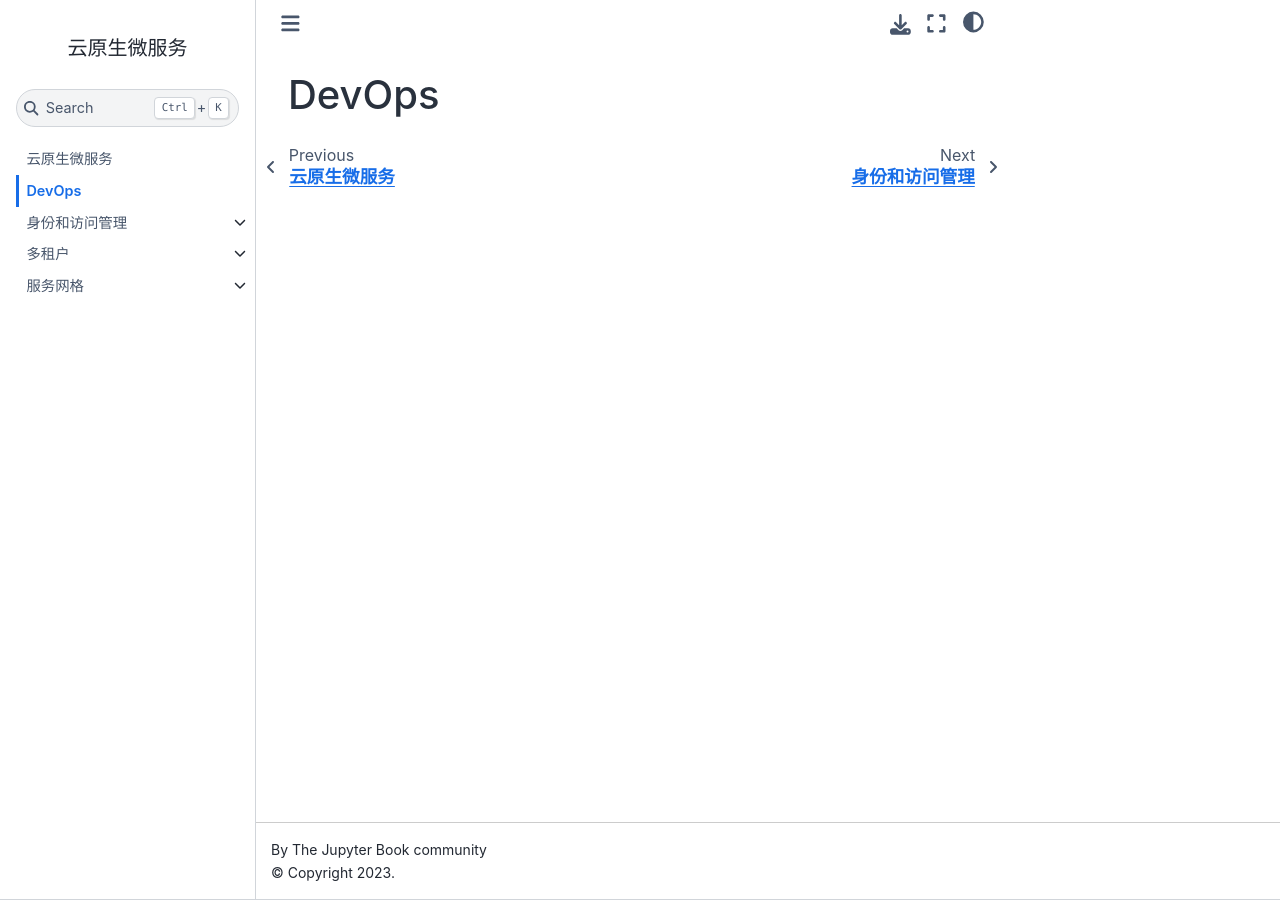
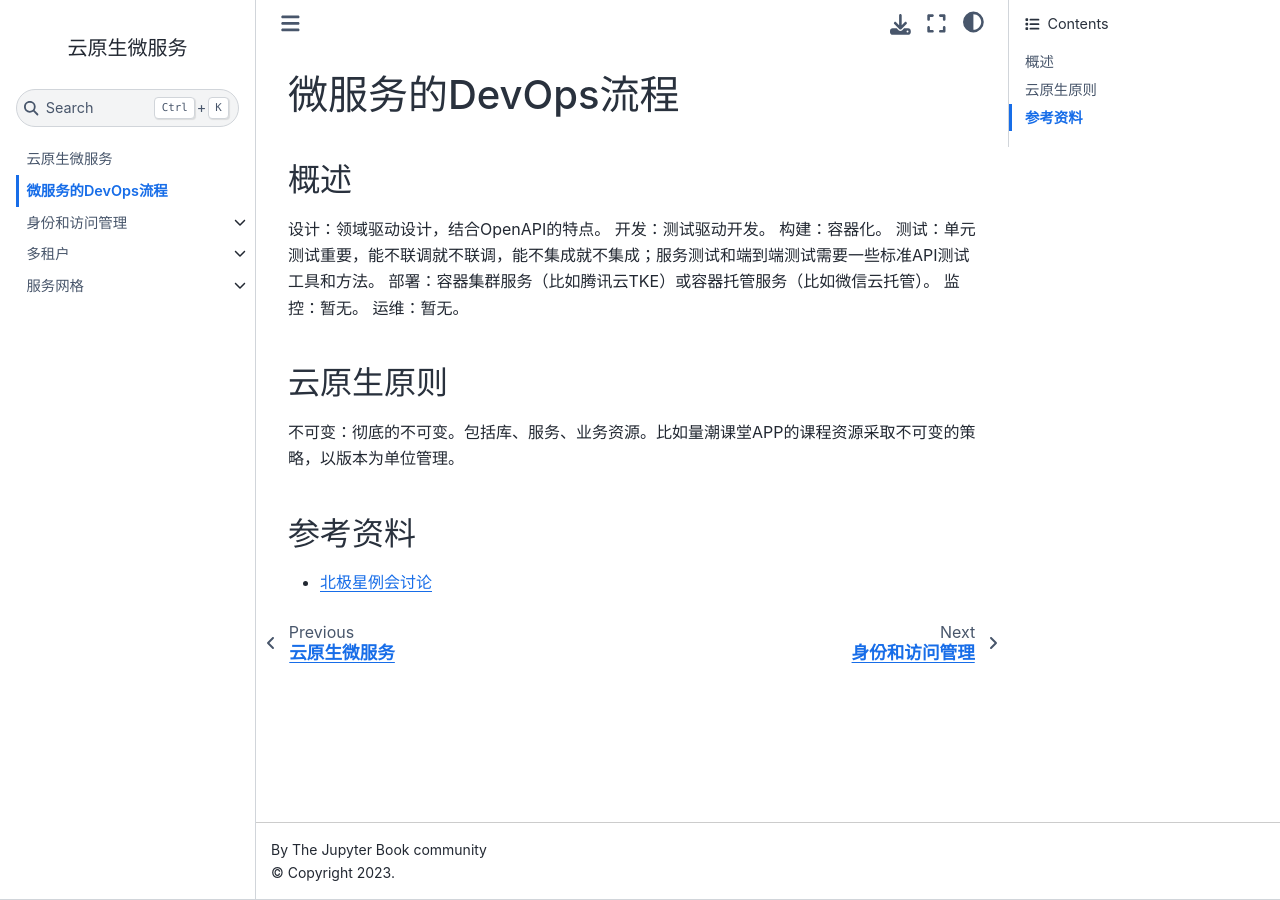
Before and after one commit to quanttide/quanttide-tutorial-of-microservices, a Jupyter Book: the page built from devops/README.md, in a window 1280 px wide. Built offline with Jupyter Book 1.0.4 settings and Sphinx 7.4.7 and the Sphinx Book theme 1.1.4, drawn with Linux system fonts in a browser that asks for light colours.

Commit message:
feat: 增加DevOps相关

```diff
--- a/devops/README.md
+++ b/devops/README.md
@@ -1 +1,19 @@
-# DevOps
+# 微服务的DevOps流程
+
+## 概述
+
+设计：领域驱动设计，结合OpenAPI的特点。
+开发：测试驱动开发。
+构建：容器化。
+测试：单元测试重要，能不联调就不联调，能不集成就不集成；服务测试和端到端测试需要一些标准API测试工具和方法。
+部署：容器集群服务（比如腾讯云TKE）或容器托管服务（比如微信云托管）。
+监控：暂无。
+运维：暂无。
+
+## 云原生原则
+
+不可变：彻底的不可变。包括库、服务、业务资源。比如量潮课堂APP的课程资源采取不可变的策略，以版本为单位管理。
+
+## 参考资料
+
+- [北极星例会讨论](https://github.com/polarismesh/polaris/discussions/496)
```
Also changed, not shown: devops/api_based_collaboration/README.md (added, +1 -0 lines), devops/api_based_collaboration/api_design_first.md (added, +5 -0 lines), devops/api_based_collaboration/api_monitoring.md (added, +1 -0 lines), devops/api_based_collaboration/api_testing.md (added, +5 -0 lines).
